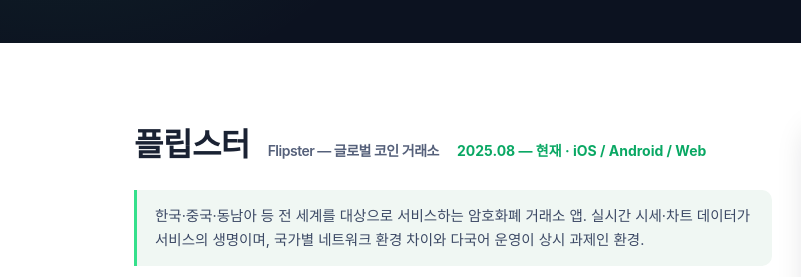
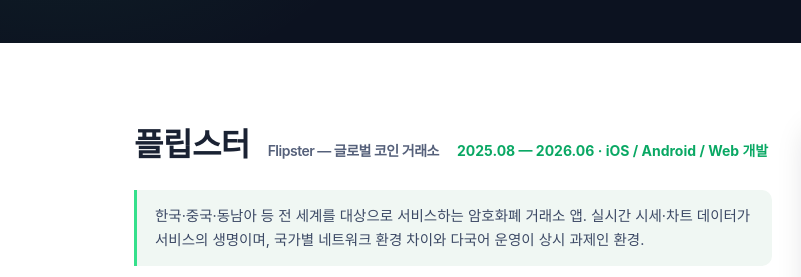
Before and after one commit to crimo87/portfolio, a plain HTML site: page index.html in a window 1280 px wide. Shown: the part 1160-1437 px from the top of the page, 0-801 px from the left. Drawn offline with Linux system fonts and the light colour scheme; a web font is replaced by a local one.

Commit message:
Update portfolio

```diff
--- a/index.html
+++ b/index.html
@@ -354,7 +354,7 @@
         <div class="svc-col">
           <div class="sec-head">
           <h2>플립스터 <small>Flipster — 글로벌 코인 거래소</small></h2>
-          <div class="period">2025.08 — 현재 · iOS / Android / Web</div>
+          <div class="period">2025.08 — 2026.06 · iOS / Android / Web 개발</div>
           </div>
           <p class="svc">
         한국·중국·동남아 등 전 세계를 대상으로 서비스하는 암호화폐 거래소 앱.
```
